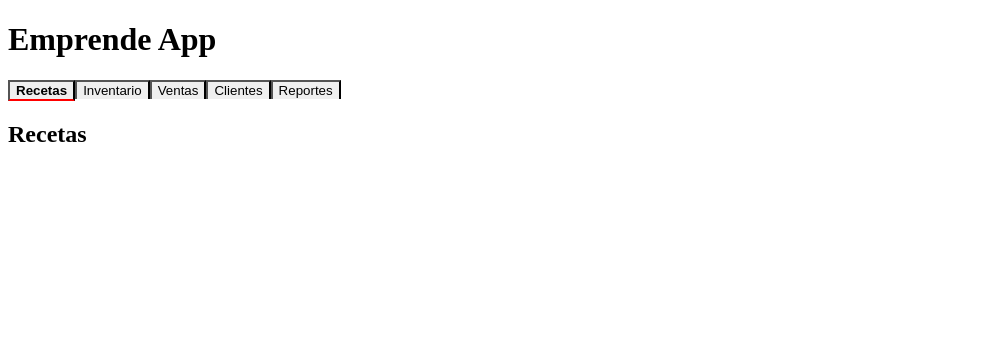
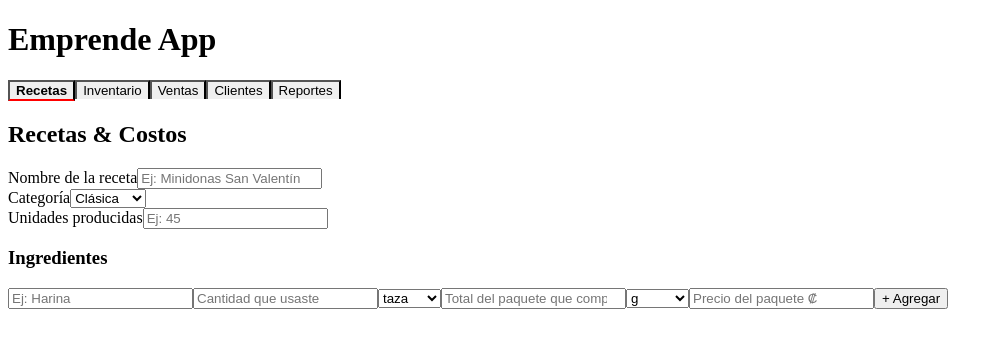
Before and after one commit to YulsICV/emprende-app, a React (Vite) app: page / in a window 1280 px wide. Shown: the top 348 px of the page, without its empty margins (0-1003 px from the left). Built offline with nearby package versions, Linux system fonts and the light colour scheme.

Commit message:
modulo recetas - formulario y calculo de costos

```diff
--- /dev/null
+++ b/data/conversiones.js
@@ -0,0 +1,14 @@
+export const CONVERSIONES_A_GRAMOS = {
+  taza: 240,
+  cda: 15,
+  cdta: 5,
+  kg: 1000,
+  g: 1,
+  L: 1000,
+  ml: 1,
+  unidad: null
+}
+
+export const UNIDADES_USO = ["taza", "cda", "cdta", "g", "kg", "ml", "L", "unidad"]
+
+export const UNIDADES_PAQUETE = ["g", "kg", "ml", "L", "unidad"]
--- a/pages/Recetas.jsx
+++ b/pages/Recetas.jsx
@@ -1,9 +1,176 @@
-function Recetas() {
-  return (
-    <div>
-      <h2>Recetas</h2>
-    </div>
-  )
+import { useState } from "react"
+import { CONVERSIONES_A_GRAMOS, UNIDADES_USO, UNIDADES_PAQUETE } from "../data/conversiones"
+
+function Recetas({ db, actualizarDb }) {
+    const [form, setForm] = useState({
+        nombre: "",
+        categoria: "Clásica",
+        unidades: "",
+        ingredientes: [],
+        margenMay: 35,
+        margenMen: 70
+    })
+
+    const [ingForm, setIngForm] = useState({
+        nombre: "",
+        cantidadUso: "",
+        unidadUso: "taza",
+        cantidadPaquete: "",
+        unidadPaquete: "g",
+        precioPaquete: ""
+    })
+
+    const agregarIngrediente = () => {
+        if (!ingForm.nombre || !ingForm.cantidadUso || !ingForm.cantidadPaquete || !ingForm.precioPaquete) return
+
+        const enGramosUso = CONVERSIONES_A_GRAMOS[ingForm.unidadUso]
+        const enGramosPaquete = CONVERSIONES_A_GRAMOS[ingForm.unidadPaquete]
+
+        let costoParcial
+
+        if (enGramosUso === null || enGramosPaquete === null) {
+            costoParcial = (parseFloat(ingForm.precioPaquete) / parseFloat(ingForm.cantidadPaquete)) * parseFloat(ingForm.cantidadUso)
+        } else {
+            const usoEnGramos = parseFloat(ingForm.cantidadUso) * enGramosUso
+            const paqueteEnGramos = parseFloat(ingForm.cantidadPaquete) * enGramosPaquete
+            costoParcial = (parseFloat(ingForm.precioPaquete) / paqueteEnGramos) * usoEnGramos
+        }
+
+        const nuevoIngrediente = {
+            ...ingForm,
+            costoParcial: costoParcial.toFixed(1),
+            id: Date.now()
+        }
+
+        setForm({ ...form, ingredientes: [...form.ingredientes, nuevoIngrediente] })
+        setIngForm({ nombre: "", cantidadUso: "", unidadUso: "taza", cantidadPaquete: "", unidadPaquete: "g", precioPaquete: "" })
+    }
+
+    const costoTotal = form.ingredientes.reduce((suma, ing) => suma + parseFloat(ing.costoParcial), 0)
+    const costoPorUnidad = form.unidades > 0 ? costoTotal / form.unidades : 0
+    const precioMayoreo = costoPorUnidad > 0 ? Math.ceil(costoPorUnidad / (1 - form.margenMay / 100)) : 0
+    const precioMenudeo = costoPorUnidad > 0 ? Math.ceil(costoPorUnidad / (1 - form.margenMen / 100)) : 0
+
+    return (
+        <div>
+            <h2>Recetas & Costos</h2>
+            <form>
+                <div>
+                    <label>Nombre de la receta</label>
+                    <input
+                        type="text"
+                        value={form.nombre}
+                        onChange={(e) => setForm({ ...form, nombre: e.target.value })}
+                        placeholder="Ej: Minidonas San Valentín"
+                    />
+                </div>
+                <div>
+                    <label>Categoría</label>
+                    <select
+                        value={form.categoria}
+                        onChange={(e) => setForm({ ...form, categoria: e.target.value })}
+                    >
+                        <option>Sencilla</option>
+                        <option>Clásica</option>
+                        <option>Especial</option>
+                        <option>Premium</option>
+                    </select>
+                </div>
+                <div>
+                    <label>Unidades producidas</label>
+                    <input
+                        type="number"
+                        value={form.unidades}
+                        onChange={(e) => setForm({ ...form, unidades: e.target.value })}
+                        placeholder="Ej: 45"
+                    />
+                </div>
+            </form>
+
+            <div>
+                <h3>Ingredientes</h3>
+                <input
+                    type="text"
+                    value={ingForm.nombre}
+                    onChange={(e) => setIngForm({ ...ingForm, nombre: e.target.value })}
+                    placeholder="Ej: Harina"
+                />
+                <input
+                    type="number"
+                    value={ingForm.cantidadUso}
+                    onChange={(e) => setIngForm({ ...ingForm, cantidadUso: e.target.value })}
+                    placeholder="Cantidad que usaste"
+                />
+                <select
+                    value={ingForm.unidadUso}
+                    onChange={(e) => setIngForm({ ...ingForm, unidadUso: e.target.value })}
+                >
+                    {UNIDADES_USO.map(u => <option key={u}>{u}</option>)}
+                </select>
+
+                <input
+                    type="number"
+                    value={ingForm.cantidadPaquete}
+                    onChange={(e) => setIngForm({ ...ingForm, cantidadPaquete: e.target.value })}
+                    placeholder="Total del paquete que compraste"
+                />
+                <select
+                    value={ingForm.unidadPaquete}
+                    onChange={(e) => setIngForm({ ...ingForm, unidadPaquete: e.target.value })}
+                >
+                    {UNIDADES_PAQUETE.map(u => <option key={u}>{u}</option>)}
+                </select>
+
+                <input
+                    type="number"
+                    value={ingForm.precioPaquete}
+                    onChange={(e) => setIngForm({ ...ingForm, precioPaquete: e.target.value })}
+                    placeholder="Precio del paquete ₡"
+                />
+                <button type="button" onClick={agregarIngrediente}>+ Agregar</button>
+            </div>
+
+            {form.ingredientes.length > 0 && (
+                <table>
+                    <thead>
+                        <tr>
+                            <th>Ingrediente</th>
+                            <th>Cantidad</th>
+                            <th>Costo</th>
+                            <th></th>
+                        </tr>
+                    </thead>
+                    <tbody>
+                        {form.ingredientes.map((ing) => (
+                            <tr key={ing.id}>
+                                <td>{ing.nombre}</td>
+                                <td>{ing.cantidadUso}{ing.unidadUso}</td>
+                                <td>₡{ing.costoParcial}</td>
+                                <td>
+                                    <button
+                                        type="button"
+                                        onClick={() => setForm({
+                                            ...form,
+                                            ingredientes: form.ingredientes.filter(i => i.id !== ing.id)
+                                        })}
+                                    >✕</button>
+                                </td>
+                            </tr>
+                        ))}
+                    </tbody>
+                </table>
+            )}
+
+            {form.ingredientes.length > 0 && form.unidades > 0 && (
+                <div>
+                    <p>Costo total: ₡{costoTotal.toFixed(0)}</p>
+                    <p>Costo por unidad: ₡{costoPorUnidad.toFixed(0)}</p>
+                    <p>Precio mayoreo sugerido: ₡{precioMayoreo}</p>
+                    <p>Precio menudeo sugerido: ₡{precioMenudeo}</p>
+                </div>
+            )}
+        </div>
+    )
 }
 
 export default Recetas
--- a/src/App.jsx
+++ b/src/App.jsx
@@ -23,7 +23,7 @@ function App() {
       <h1>Emprende App</h1>
       <Navbar activo={activo} setActivo={setActivo} />
 
-      {activo === "Recetas" && <Recetas />}
+      {activo === "Recetas" && <Recetas db={db} actualizarDb={actualizarDb} />}
       {activo === "Inventario" && <Inventario />}
       {activo === "Ventas" && <Ventas />}
       {activo === "Clientes" && <Clientes />}
```
